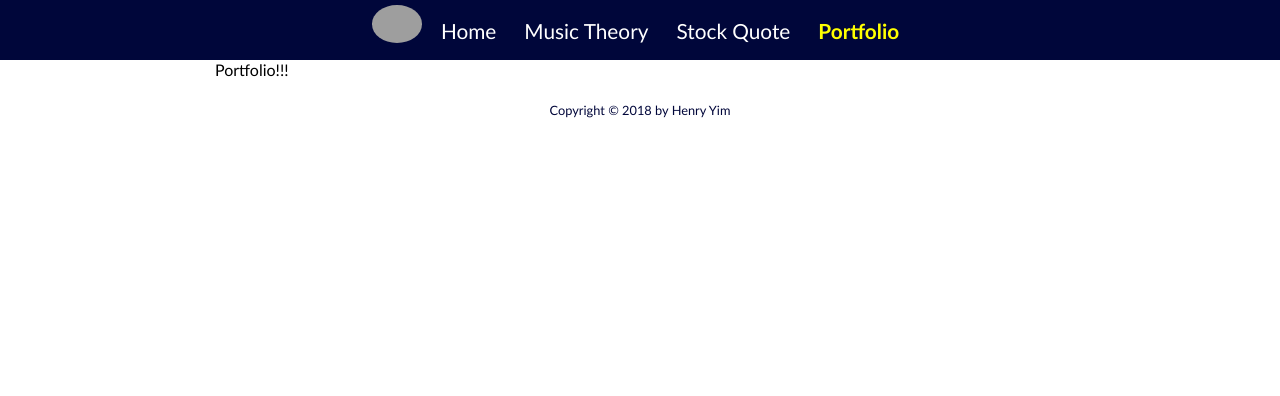
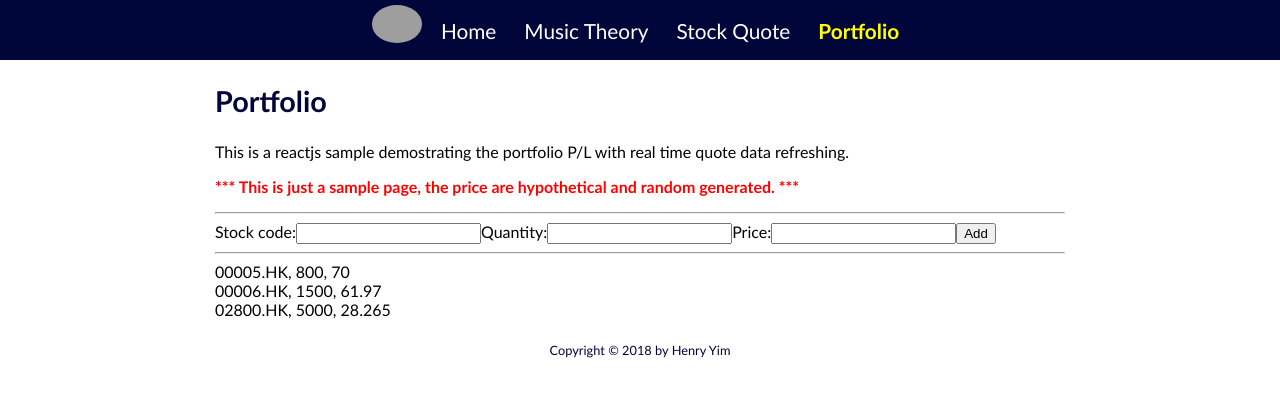
Before and after one commit to henryhkyim/henryhkyim, a React app: page /portfolio in a window 1280 px wide. Shown: the top 396 px of the page. Built offline with nearby package versions, Linux system fonts and the light colour scheme; grey boxes are pictures that could not be loaded.

Commit message:
Initial upload for portfolio implementation

```diff
--- a/src/app/components/App.js
+++ b/src/app/components/App.js
@@ -5,7 +5,7 @@ import { Header } from './Header'
 import { Home } from './Home'
 import { MusicTheory } from './musictheory/MusicTheory'
 import { StockQuote } from './stockquote/StockQuote'
-import { Portfolio } from './Portfolio'
+import { Portfolio } from './portfolio/Portfolio'
 import '../css/App.css'
 
 export class App extends React.Component {
@@ -21,7 +21,9 @@ export class App extends React.Component {
 		let stockList = ["00002.HK", "00005.HK", "00006.HK", "00011.HK", "00066.HK", "00388.HK", "00700.HK", "00823.HK",
 		                 "07336.HK", "02318.HK", "02800.HK", "07336.HK"]
 		let portfolioStockList = ["00005.HK", "00006.HK", "02800.HK"]
-		// let stockList = ["00005.HK"]
+		let portfolio = [{stockCode: "00005.HK", stockQty: 800, stockPrice: 70},
+		                 {stockCode: "00006.HK", stockQty: 1500, stockPrice: 61.97},
+		                 {stockCode: "02800.HK", stockQty: 5000, stockPrice: 28.265}]
 		return (
 				<BrowserRouter>
 					<div>
@@ -34,7 +36,7 @@ export class App extends React.Component {
 								<Route path="/home" exact component={Home}/>
 								<Route path="/musicTheory" exact component={MusicTheory}/>
 								<Route path="/stockQuote" exact component={() => <StockQuote stockList={stockList}/>}/>
-								<Route path="/portfolio" exact component={Portfolio}/>
+								<Route path="/portfolio" exact component={() => <Portfolio portfolio={portfolio}/>}/>
 							</Switch>
 						</div>
 						<div className="mainContainer">
--- a/src/app/components/Portfolio.js
+++ /dev/null
@@ -1,12 +0,0 @@
-import React from 'react'
-import { render } from 'react-dom'
-
-export class Portfolio extends React.Component {
-	render() {
-		return (
-				<div className="contentContainer">
-					Portfolio!!!
-				</div>
-			)
-	}
-}
--- /dev/null
+++ b/src/app/components/portfolio/Portfolio.js
@@ -0,0 +1,84 @@
+import React from 'react'
+import PropTypes from 'prop-types'
+import { render } from 'react-dom'
+
+export class Portfolio extends React.Component {
+	constructor(props) {
+		super(props)
+		this.state = {
+			stockCode: '',
+			stockQty: '',
+			stockPrice: '',
+			portfolio: [...this.props.portfolio]
+		}
+		this.handleStockCodeChange = this.handleStockCodeChange.bind(this)
+		this.handleStockQtyChange = this.handleStockQtyChange.bind(this)
+		this.handleStockPriceChange = this.handleStockPriceChange.bind(this)
+		this.handleAdd = this.handleAdd.bind(this)
+		this.renderPnL = this.renderPnL.bind(this)
+	}
+
+	handleStockCodeChange(event) {
+		this.setState({
+			stockCode: event.target.value
+		})
+	}
+
+	handleStockQtyChange(event) {
+		this.setState({
+			stockQty: event.target.value
+		})
+	}
+
+	handleStockPriceChange(event) {
+		this.setState({
+			stockPrice: event.target.value
+		})
+	}
+
+	handleAdd() {
+		const obj = {stockCode: this.state.stockCode, stockQty: this.state.stockQty, stockPrice: this.state.stockPrice}
+		this.setState({
+				portfolio: [...this.state.portfolio, obj]
+		})
+	}
+
+	renderPnL(stockItem, index) {
+		return (
+			<div key={index}>
+				{stockItem.stockCode}, {stockItem.stockQty}, {stockItem.stockPrice}
+			</div>
+		)
+	}
+
+	render() {
+		return (
+			<div className="contentContainer">
+				<h2>Portfolio</h2>
+				<div>
+					<p>This is a reactjs sample demostrating the portfolio P/L with real time quote data refreshing.</p>
+					<p className="redbold">*** This is just a sample page, the price are hypothetical and random generated. ***</p>
+				</div>
+				<hr/>
+        <label>
+          Stock code:
+          <input type="text" value={this.state.stockCode} onChange={this.handleStockCodeChange} />
+          Quantity:
+          <input type="text" value={this.state.stockQty} onChange={this.handleStockQtyChange} />
+          Price:
+          <input type="text" value={this.state.stockPrice} onChange={this.handleStockPriceChange} />
+        </label>
+        <button type="button" onClick={() => this.handleAdd()}>Add</button>
+      	<hr/>
+				<span className="floatClear alignCenter">
+					{this.state.portfolio.map(this.renderPnL)}
+				</span>
+				<div className="clearFloat"></div>
+			</div>
+			)
+	}
+}
+
+Portfolio.propTypes = {
+	portfolio: PropTypes.array
+}
--- a/webpack.config.js
+++ b/webpack.config.js
@@ -5,7 +5,7 @@ var DIST_DIR = path.resolve(__dirname, "dist");
 var SRC_DIR = path.resolve(__dirname, "src");
 
 var config = {
-	mode: 'development',
+	mode: 'production',
   entry: [
     SRC_DIR + "/app/index.js"
   ],
```
